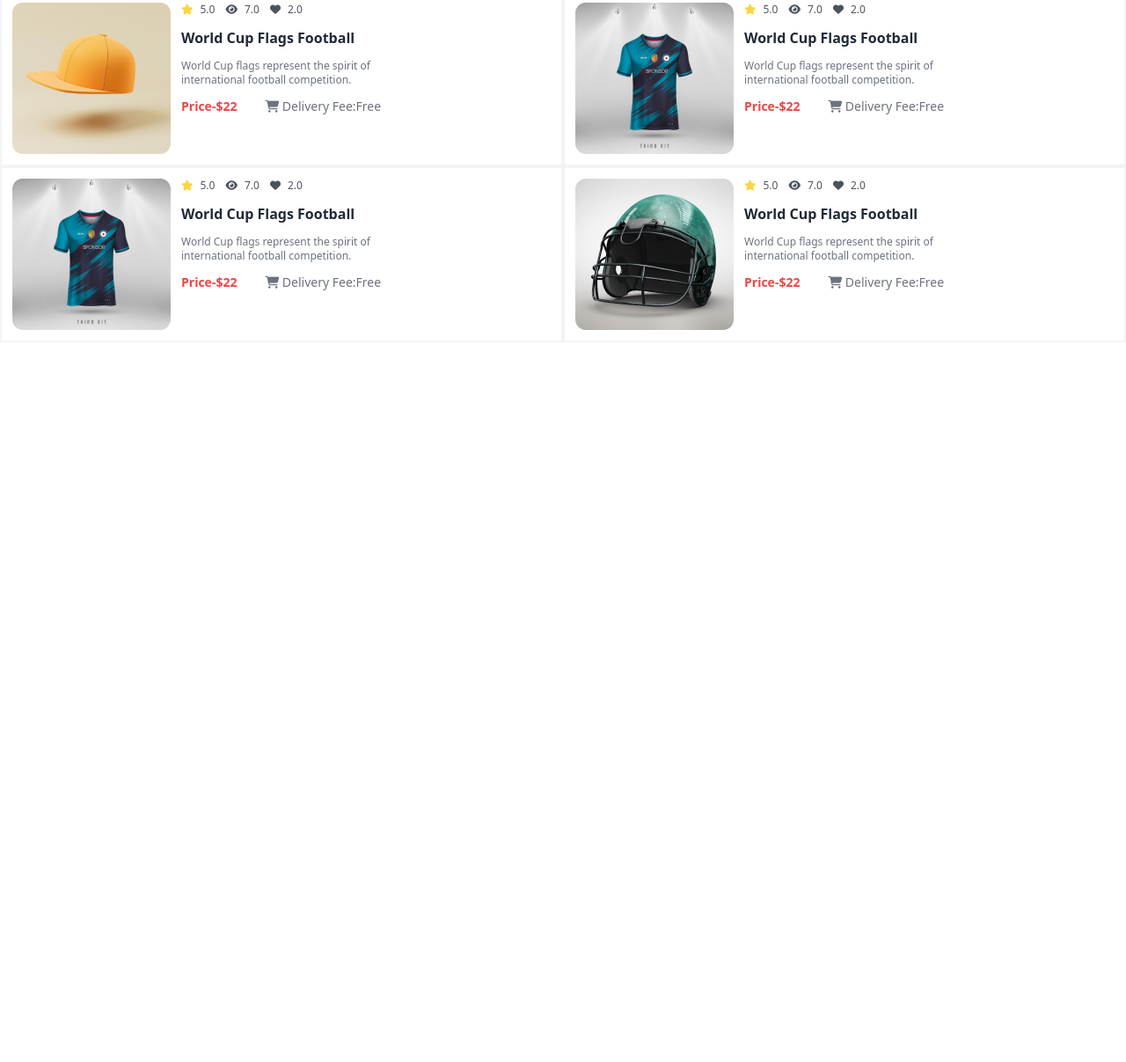
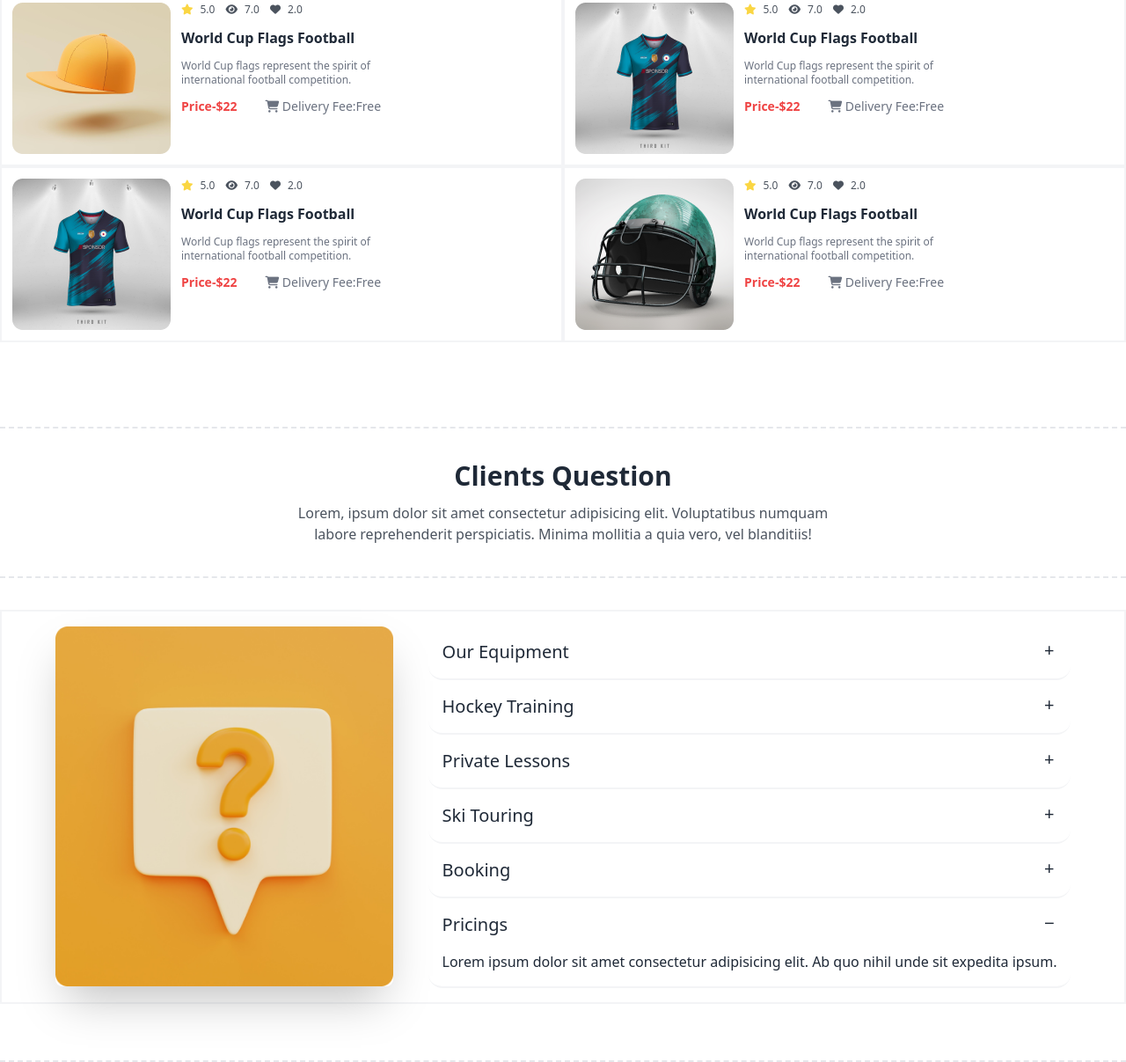
Before and after one commit to tammyKhan/Explore-Hockey, a plain HTML site: page index.html in a window 1280 px wide. Shown: the part 2692-3899 px from the top of the page at 88% size. Before the commit the page ends 3081 px from the top, so only its background shows below. Drawn offline with nearby package versions, Linux system fonts and the light colour scheme.

Commit message:
FAQ section Done

```diff
--- a/index.html
+++ b/index.html
@@ -438,6 +438,72 @@
 
      </section>
 
+     <!-- Clients Question -->
+      <section class="mt-24 border-b-[2px] border-dashed pb-16">
+          <div class="border-y-[2px] border-dashed py-9 text-center flex flex-col items-center justify-center">
+            <h3 class="text-3xl font-bold mb-3">Clients Question</h3>
+            <p class="opacity-80 w-1/2">Lorem, ipsum dolor sit amet consectetur adipisicing elit. Voluptatibus numquam labore reprehenderit perspiciatis. Minima mollitia a quia vero, vel blanditiis!</p>
+          </div>
+
+
+          <div class="hero border-2 border-gray-100  mt-9">
+  <div class="hero-content flex-col lg:flex-row gap-10">
+    <img
+      src="./Images/11.png"
+      class="max-w-sm rounded-lg shadow-2xl" />
+
+
+           <div class="flex-col lg:flex-row">
+            <div class="collapse collapse-plus border-b-[2px] border-gray-100">
+              <input type="radio" name="my-accordion-3" checked="checked" />
+              <div class="collapse-title text-xl font-medium">Our Equipment</div>
+              <div class="collapse-content">
+                <p>Lorem ipsum dolor sit amet consectetur adipisicing elit. Ab quo nihil unde sit expedita ipsum.</p>
+              </div>
+            </div>
+            <div class="collapse collapse-plus border-b-[2px] border-gray-100">
+              <input type="radio" name="my-accordion-3" checked="checked" />
+              <div class="collapse-title text-xl font-medium">Hockey Training</div>
+              <div class="collapse-content">
+                <p>Lorem ipsum dolor sit amet consectetur adipisicing elit. Ab quo nihil unde sit expedita ipsum.</p>
+              </div>
+            </div>
+            <div class="collapse collapse-plus border-b-[2px] border-gray-100">
+              <input type="radio" name="my-accordion-3" checked="checked" />
+              <div class="collapse-title text-xl font-medium">Private Lessons</div>
+              <div class="collapse-content">
+                <p>Lorem ipsum dolor sit amet consectetur adipisicing elit. Ab quo nihil unde sit expedita ipsum.</p>
+              </div>
+            </div>
+            <div class="collapse collapse-plus border-b-[2px] border-gray-100">
+              <input type="radio" name="my-accordion-3" checked="checked" />
+              <div class="collapse-title text-xl font-medium">Ski Touring</div>
+              <div class="collapse-content">
+                <p>Lorem ipsum dolor sit amet consectetur adipisicing elit. Ab quo nihil unde sit expedita ipsum.</p>
+              </div>
+            </div>
+            <div class="collapse collapse-plus border-b-[2px] border-gray-100">
+              <input type="radio" name="my-accordion-3" checked="checked" />
+              <div class="collapse-title text-xl font-medium">Booking</div>
+              <div class="collapse-content">
+                <p>Lorem ipsum dolor sit amet consectetur adipisicing elit. Ab quo nihil unde sit expedita ipsum.</p>
+              </div>
+            </div>
+            <div class="collapse collapse-plus border-b-[2px] border-gray-100">
+              <input type="radio" name="my-accordion-3" checked="checked" />
+              <div class="collapse-title text-xl font-medium">Pricings</div>
+              <div class="collapse-content">
+                <p>Lorem ipsum dolor sit amet consectetur adipisicing elit. Ab quo nihil unde sit expedita ipsum.</p>
+              </div>
+            </div>
+           </div>
+
+  </div>
+</div>
+
+
+      </section>
+
    </main>
    <footer>
 
```
